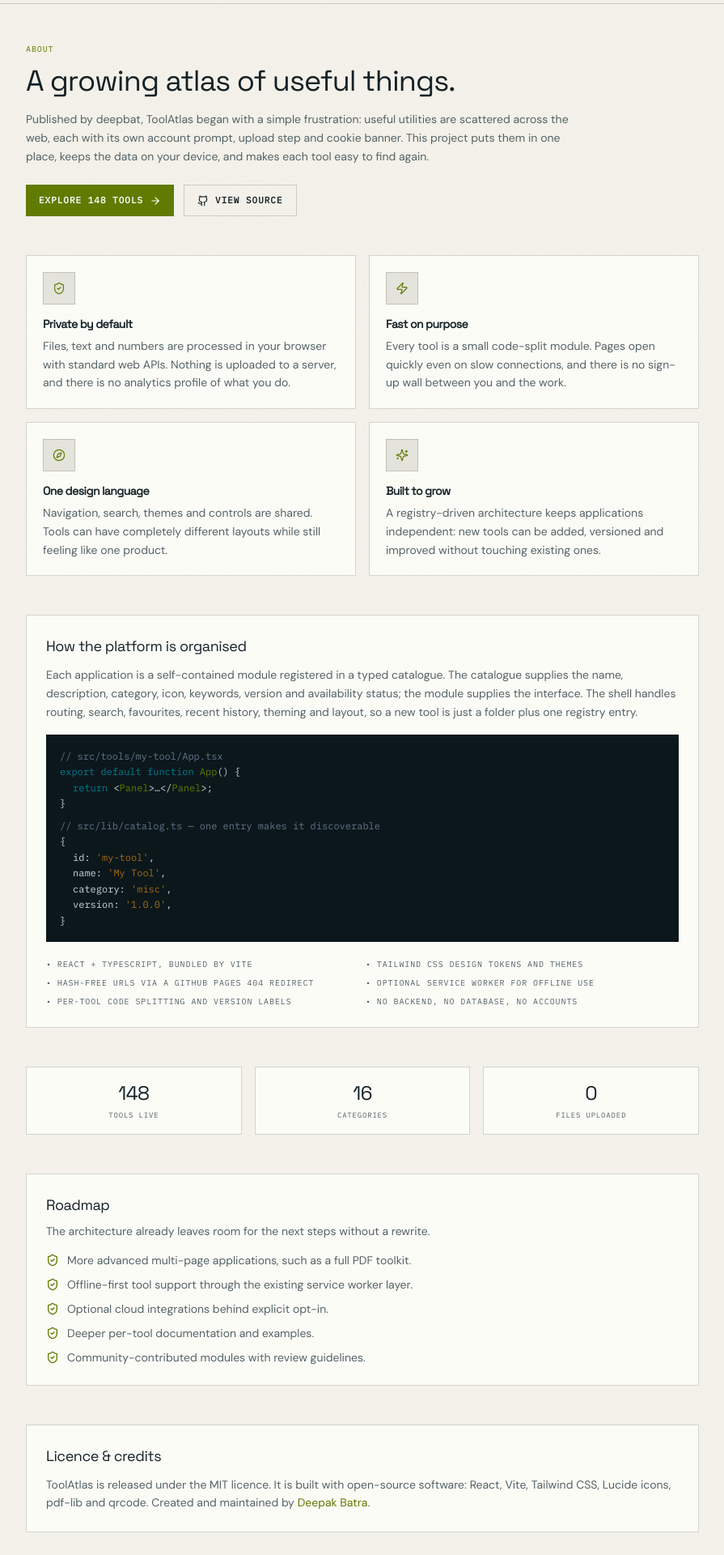
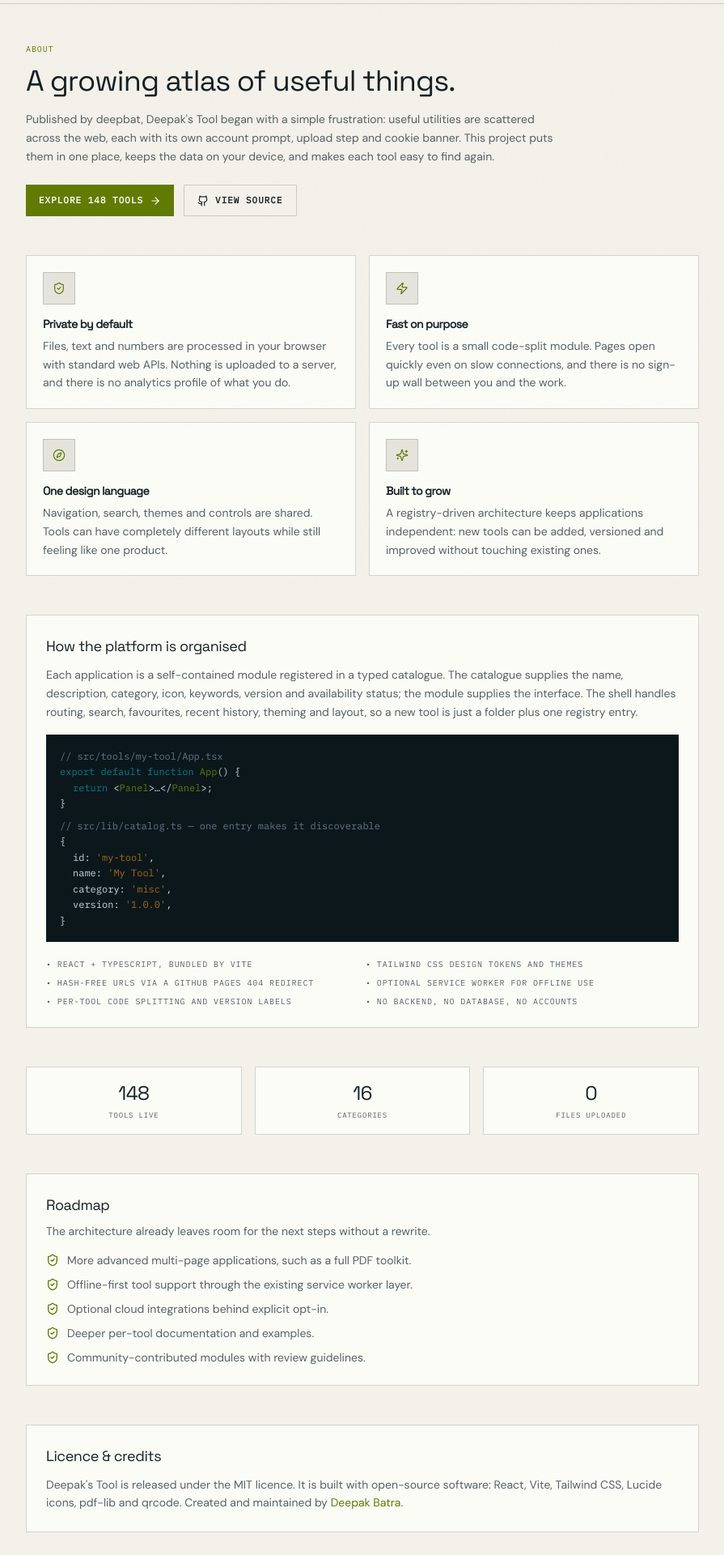
Before and after one commit to deepbat/toolatlas, a React (Vite) app: page /about in a window 1280 px wide. Shown: the part 60-1980 px from the top of the page at 81% size, without its empty margins (192-1087 px from the left). Built offline with nearby package versions, Linux system fonts and the light colour scheme.

Commit message:
Rename ToolAtlas to Deepak's Tool across site text

```diff
--- a/src/pages/About.tsx
+++ b/src/pages/About.tsx
@@ -35,7 +35,7 @@ export default function AboutPage() {
           A growing atlas of useful things.
         </h1>
         <p className="mt-4 max-w-2xl text-sm leading-relaxed text-muted">
-          Published by deepbat, ToolAtlas began with a simple frustration: useful utilities are scattered across the web,
+          Published by deepbat, Deepak's Tool began with a simple frustration: useful utilities are scattered across the web,
           each with its own account prompt, upload step and cookie banner. This project puts them in
           one place, keeps the data on your device, and makes each tool easy to find again.
         </p>
@@ -139,7 +139,7 @@ export default function AboutPage() {
       <section className="mt-12 border border-line bg-surface/80 p-6">
         <h2 className="font-display text-lg font-medium tracking-tight text-fg">Licence & credits</h2>
         <p className="mt-2.5 text-sm leading-relaxed text-muted">
-          ToolAtlas is released under the MIT licence. It is built with open-source software: React,
+          Deepak's Tool is released under the MIT licence. It is built with open-source software: React,
           Vite, Tailwind CSS, Lucide icons, pdf-lib and qrcode. Created and maintained by{' '}
           <a
             className="font-medium text-accent hover:underline"
```
